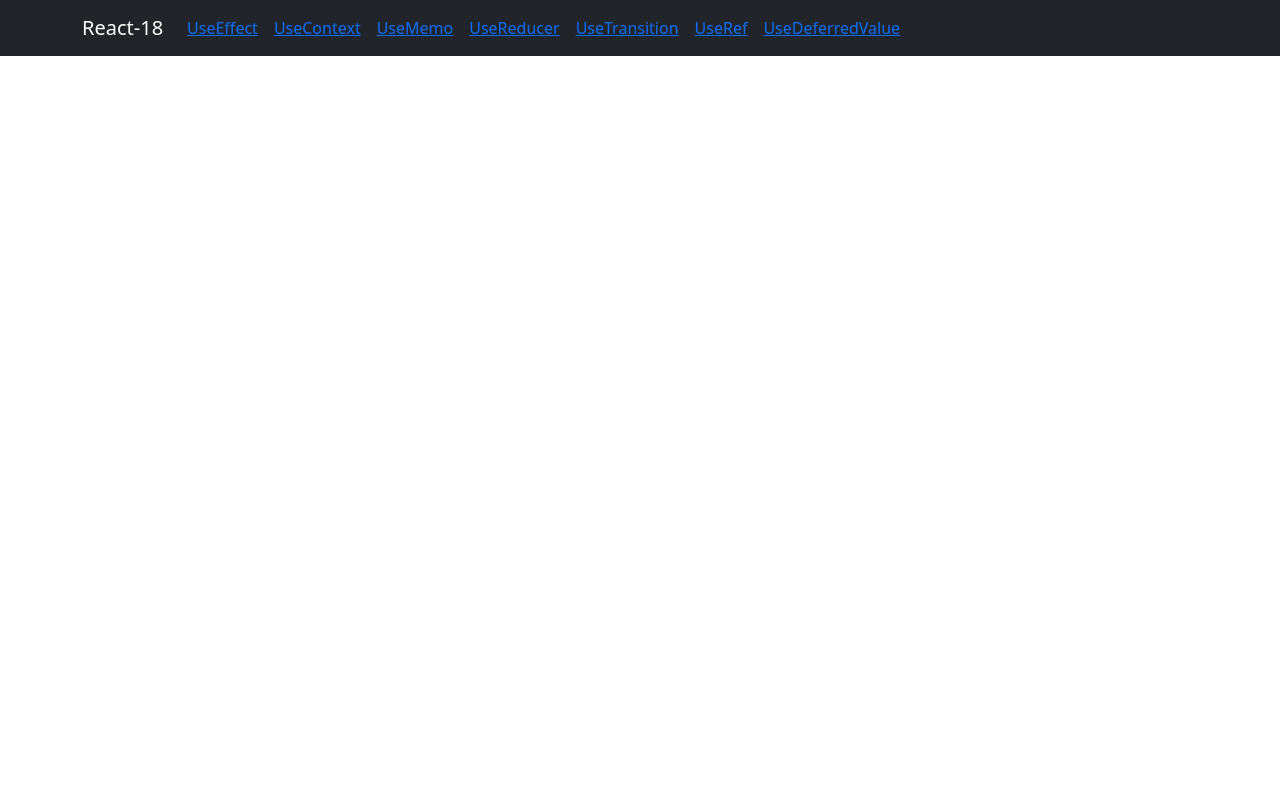
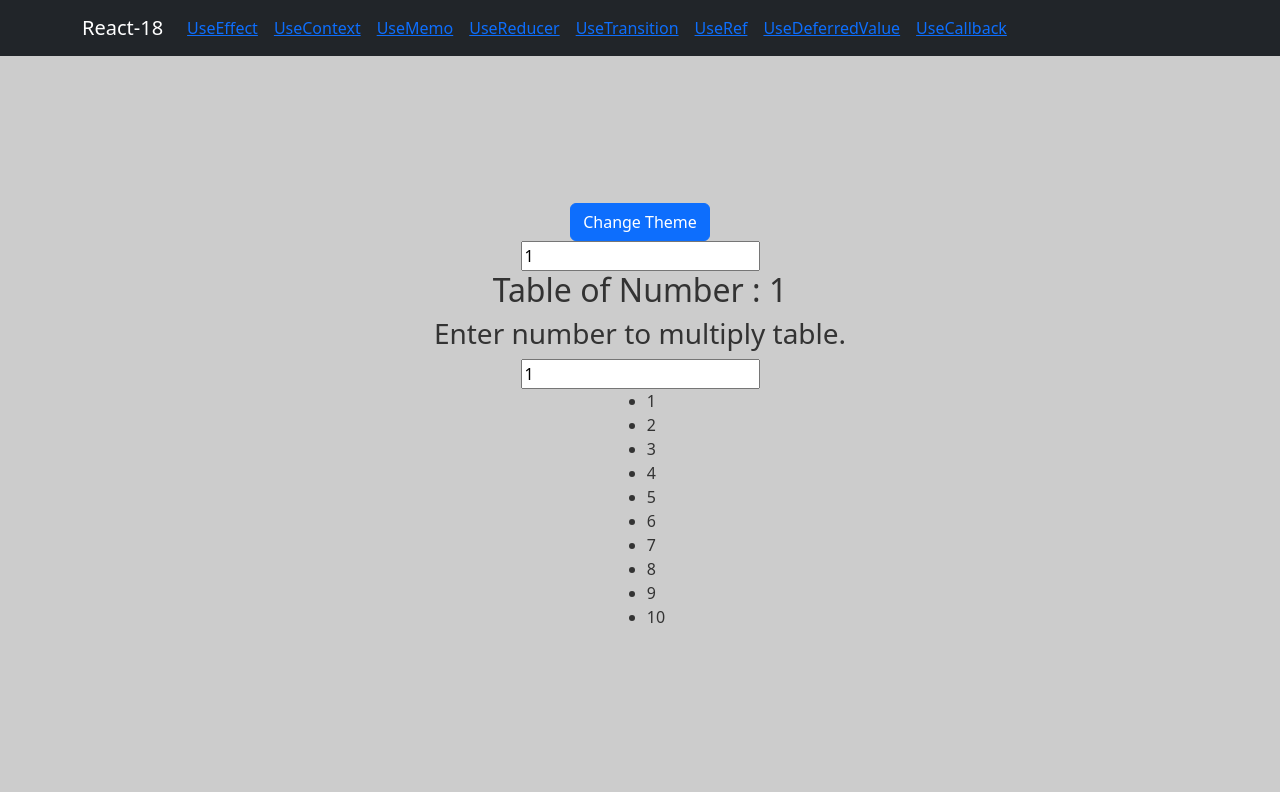
Before and after one commit to hrushikeshyadav/React-Hooks, a React (Create React App) app: page /use-callback in a window 1280 px wide. Built offline with nearby package versions, Linux system fonts and the light colour scheme.

Commit message:
added useCallback

```diff
--- a/src/Routes.js
+++ b/src/Routes.js
@@ -9,6 +9,7 @@ import Home from "./modules/hooks/Home";
 import UseTransition from "./modules/hooks/UseTransition";
 import UseDeferredValue from "./modules/hooks/UseDeferredValue";
 import UseRef from "./modules/hooks/UseRef";
+import UseCallback from "./modules/hooks/UseCallback";
 
 function ContentRoutes() {
   return (
@@ -22,6 +23,7 @@ function ContentRoutes() {
         <Route path="/use-memo" element={<UseMemo />}></Route>
         <Route path="/use-reducer" element={<UseReducer />}></Route>
         <Route path="/use-transition" element={<UseTransition />}></Route>
+        <Route path="/use-callback" element={<UseCallback />}></Route>
         <Route
           path="/use-deferred-value"
           element={<UseDeferredValue />}
--- /dev/null
+++ b/src/modules/components/List.js
@@ -0,0 +1,27 @@
+import React, { useEffect, useState } from "react";
+
+const List = ({ getNumbers }) => {
+  const [name, setName] = useState([]);
+  const [number, setNumber] = useState(1);
+
+  useEffect(() => {
+    setName(getNumbers(number));
+  }, [getNumbers, number]);
+  return (
+    <>
+      <h3>Enter number to multiply table.</h3>
+      <input
+        value={number}
+        onChange={(e) => setNumber(e.target.value)}
+        type="number"
+      />
+      <ul>
+        {name.map((item) => (
+          <li>{item}</li>
+        ))}
+      </ul>
+    </>
+  );
+};
+
+export default List;
--- a/src/modules/components/NavBar.js
+++ b/src/modules/components/NavBar.js
@@ -1,5 +1,5 @@
 import React from "react";
-import { Link, NavLink } from "react-router-dom";
+import { Link } from "react-router-dom";
 import { Container, Nav, Navbar } from "react-bootstrap";
 
 function NavBar() {
@@ -29,6 +29,9 @@ function NavBar() {
           <Nav.Link>
             <Link to="/use-deferred-value">UseDeferredValue</Link>
           </Nav.Link>
+          <Nav.Link>
+            <Link to="/use-callback">UseCallback</Link>
+          </Nav.Link>
         </Nav>
       </Container>
     </Navbar>
--- /dev/null
+++ b/src/modules/hooks/UseCallback.js
@@ -0,0 +1,41 @@
+import React, { useCallback, useContext, useState } from "react";
+import Button from "react-bootstrap/Button";
+import { ThemeContext } from "../../AppContext";
+import List from "../components/List";
+
+const UseCallback = () => {
+  const { isDark, setIsDark } = useContext(ThemeContext);
+  const [number, setNumber] = useState(1);
+  const getNumbers = useCallback(
+    (j = 1) => {
+      const data = [];
+      for (let i = 1; i <= 10; i++) {
+        data.push(number * i * j);
+      }
+      return data;
+    },
+    [number]
+  );
+
+  const styleSheetContainer = {
+    backgroundColor: !isDark ? "#333" : "#CCC",
+    color: isDark ? "#333" : "#CCC",
+    display: "flex",
+    flexDirection: "column",
+  };
+  return (
+    <>
+      <div className="container-div" style={styleSheetContainer}>
+        <Button onClick={() => setIsDark((prev) => !prev)}>Change Theme</Button>
+        <input
+          value={number}
+          onChange={(e) => setNumber(e.target.value)}
+          type="number"
+        />
+        <h2>Table of Number : {number}</h2>
+        <List getNumbers={getNumbers} />
+      </div>
+    </>
+  );
+};
+export default UseCallback;
```
